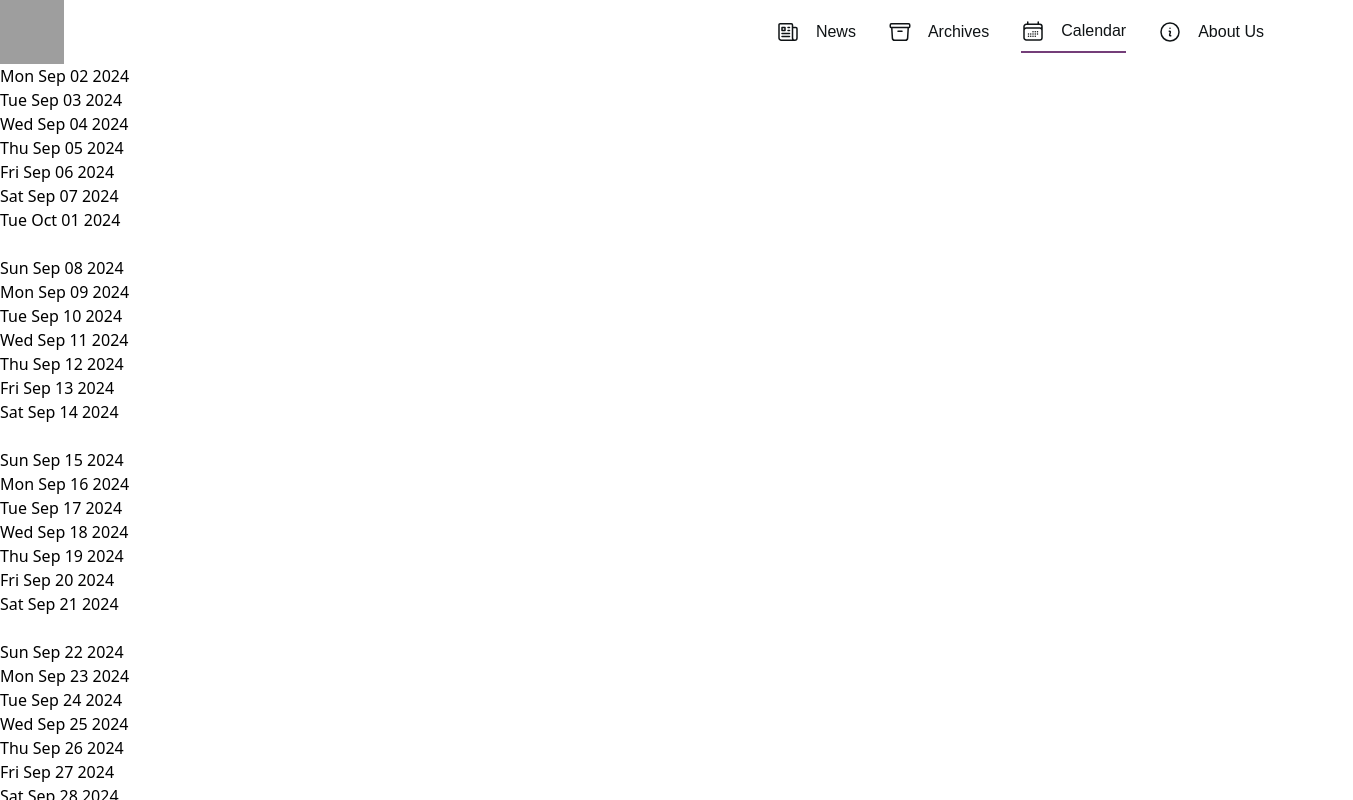
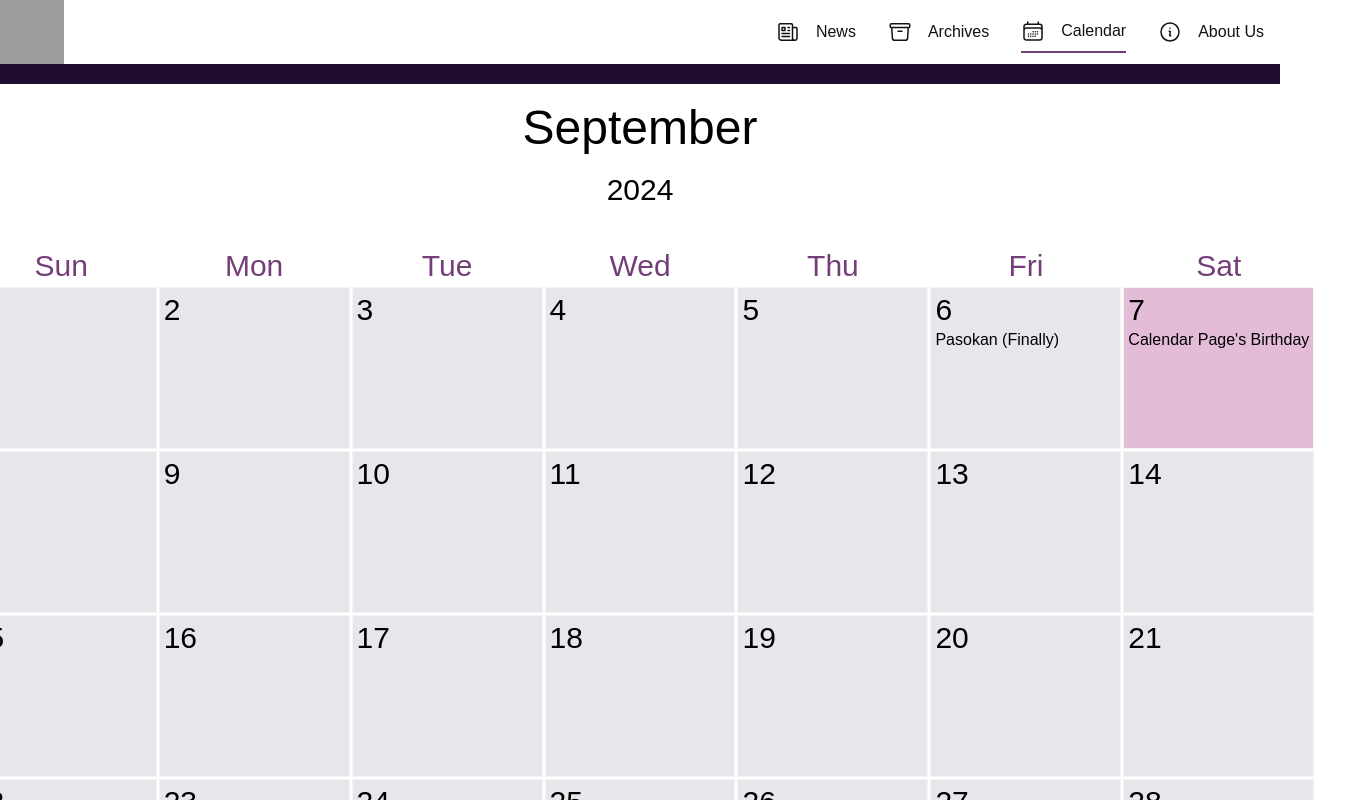
Before and after one commit to ImaginaryLogs/CATCH2T27-Web, a SvelteKit app: page /calendar in a window 1280 px wide. Shown: the top 800 px of the page, 1353 px wide, since content can reach past the window. Built offline with nearby package versions, Linux system fonts and the light colour scheme; grey boxes are pictures that could not be loaded; a web font is replaced by a local one.

Commit message:
Calendar page with auto-formatted pages

```diff
--- a/src/routes/aboutus/VisionMission.svelte
+++ b/src/routes/aboutus/VisionMission.svelte
@@ -2,6 +2,7 @@
   export let title: string; // Required
   export let img: string = "";
   export let bodyText: string;
+
 
   $: titleLowerCase = title.toLocaleLowerCase();
 </script>
--- a/src/routes/calendar/+page.svelte
+++ b/src/routes/calendar/+page.svelte
@@ -3,12 +3,30 @@
     It contains details for all of the events from both the official DLSU calendar and the Important Student-led events.
 -->
 <script lang="ts">
-    export let special_events;
+    export let special_events: {};
+    import DayDropdown from './DayDropdown.svelte';
+
+
+    // Helper functions
+    interface calendarPageEvent {
+        order: number;
+        date: Date;
+        isCurrentMonth: boolean;
+        events: String[];
+    }
 
     interface calendarEvent {
-        order: number;
         date: Date;
-        events: {}
+        events: String[];
+    }
+
+    const createEventList = (date: Date, isCurrentMonth: boolean = false) => {
+        return {
+            "order" : date.getDay(),
+            "date" :  date,
+            "isCurrentMonth": isCurrentMonth,
+            "events": []
+        } as calendarPageEvent
     }
 
     const getLastDay = (date: Date) => {
@@ -29,18 +47,19 @@
         return date;
     }
 
-    const createEventList = (date: Date) => {
-        return {
-            "order" : date.getDay(),
-            "date" :  date,
-            "events": {}
-        } as calendarEvent
+
+    const createEventCurrrentMonth = (date: Date) =>{
+        return createEventList(date, true);
     }
 
+    const dateToday: Date = new Date();
 
-    const dateToday: Date = new Date();
-    //dateToday.setMonth(7)
-    const firstDayOfMonth = new Date(dateToday.getFullYear(), dateToday.getMonth(), 1);
+    const monthToday = dateToday.getMonth();
+
+    const yearToday = dateToday.getFullYear();
+
+    const firstDayOfMonth = new Date(yearToday, monthToday, 1);
+
     const lastDayOfMonth = getLastDay(dateToday);
 
     const previousDaysFromFistDay = (prevDays: number) => {
@@ -51,46 +70,110 @@
         return getSkippedDayFromSetDate(lastDayOfMonth, nextDays);
     }
 
-    let monthPage: Array<Array<calendarEvent>> = Array.from(Array(6), ()=>Array(0));
+    const fillMissingInFirstWeek = (monthPage: Array<Array<calendarPageEvent>>) => {
+        if (hasMissingWeek(monthPage[0]))
+            for (let i = 0; i < firstDayOfMonth.getDay(); i++){
+                monthPage[0].push(createEventList(previousDaysFromFistDay(i + 1)))
+            }
+    }
+
+    const fillMissingInLastWeek = (monthPage: Array<Array<calendarPageEvent>>) => {
+        const lastDayWeekIndex = monthPage
+            .findIndex((week)=>
+                week.some(event => event.date.getTime() === lastDayOfMonth.getTime())
+            )
+
+        if (hasMissingWeek(monthPage[lastDayWeekIndex])) {
+
+            for (let i = 0; i < 6 - lastDayOfMonth.getDay(); i++){
+                let e = nextDaysFromLastDay(i + 1);
+                monthPage[lastDayWeekIndex].push(createEventList(e))
+            }
+        }
+    }
+
+    const hasMissingWeek = (arr: Array<calendarPageEvent>) => {
+        return arr.length < 7;
+    }
+
+    let monthPage: Array<Array<calendarPageEvent>> = Array.from(Array(6), ()=>Array(0));
 
     let datesInCurrentMonth = [...Array(getLastDay(dateToday).getDate()).keys()]
-        .map(n => n + 1)
         .map(createDateObjFromInt)
-        .map(createEventList)
+        .map(createEventCurrrentMonth)
 
     datesInCurrentMonth.forEach((el, i)=>{
         monthPage[getWeekOrderFromDate(el.date)].push(el);
     })
 
 
-    const hasMissingFirstDays: boolean = monthPage[0].length < 7;
-    if (hasMissingFirstDays) {
-        for (let i = 0; i < firstDayOfMonth.getDay(); i++){
-            monthPage[0].push(createEventList(previousDaysFromFistDay(i + 1)))
+    fillMissingInFirstWeek(monthPage)
+
+    fillMissingInLastWeek(monthPage);
+
+    const exampleDate1: Date = new Date();
+    exampleDate1.setDate(6);
+
+    let events: Array<calendarEvent> = [
+        {
+            date: exampleDate1,
+            events: [
+                "Pasokan (Finally)"
+            ]
+        }, {
+            date: dateToday,
+            events: [
+                "Calendar Page's Birthday"
+            ]
         }
-    }
+    ]
 
-    const lastDayWeekIndex = monthPage.findIndex((week)=>
-        week.some(event => event.date.getTime() === lastDayOfMonth.getTime())
-    )
-    const hasMissingLastDays: boolean = monthPage[lastDayWeekIndex].length < 7;
-
-    if (hasMissingLastDays) {
-        for (let i = 0; i < 6 - lastDayOfMonth.getDay(); i++){
-            let e = nextDaysFromLastDay(i + 1);
-            monthPage[lastDayWeekIndex].push(createEventList(e))
-        }
-    }
+    events.forEach((event)=>{
+       monthPage.forEach(week => {
+            week.forEach(
+                day => {
+                    if (day.date.toDateString() === event.date.toDateString())
+                        day.events.push(...event.events);
+                }
+            )
+       })
+    })
 
 
-    console.log(monthPage);
+    $: strDays = [
+        "Sun",
+        "Mon",
+        "Tue",
+        "Wed",
+        "Thu",
+        "Fri",
+        "Sat"
+    ]
+
 </script>
 
-{#each monthPage as weekPage}
-    {#each weekPage as dayPage}
-        <p>{dayPage.date.toDateString()}</p>
-    {/each}
-    <br />
-{/each}
+<div class="bg-dark-purple justify-center flex">
+    <div class="p-5 rounded-md flex flex-col items-center gap-5 bg-white flex-shrink-0 m-5 relative">
+        <h1 class="text-5xl text-center font-head">{dateToday.toLocaleString('default', {month: 'long'})}</h1>
+        <h2 class="text-3xl text-center font-subhead">{yearToday}</h2>
+        <div class="justify-center relative ">
+            <div class="grid grid-cols-7 gap-1 p-5">
+                {#each strDays as strDay}
+                    <li class="list-none text-center m-0 p-0 text-3xl text-purple font-subhead">{strDay}</li>
+                {/each}
 
+                {#each monthPage as weekPage}
+                    {#each weekPage as dayPage}
+                        <DayDropdown
+                            date = {dayPage.date}
+                            isCurrentMonth = {dayPage.isCurrentMonth}
+                            isToday = {dayPage.date.toDateString() === dateToday.toDateString()}
+                            events = {dayPage.events}
+                        />
+                    {/each}
+                {/each}
+            </div>
+        </div>
+    </div>
+</div>
 <p></p>
--- /dev/null
+++ b/src/routes/calendar/DayDropdown.svelte
@@ -0,0 +1,30 @@
+<script lang="ts">
+
+
+    export let date: Date;
+    export let isCurrentMonth: boolean;
+    export let events: String[];
+    export let isToday: boolean;
+    $: dayWithinMonth = isCurrentMonth ? "outline bg-gray-200" : "bg-gray-500";
+    $: dayToday = isToday ? "bg-light-purple" : "";
+  </script>
+
+<div class= " {dayWithinMonth} {dayToday} outline-1 outline-gray-100 justify-center p-1 min-h-40 min-w-40  ">
+
+    <div class="flex flex-col font-subhead">
+      <div class="text-3xl">
+        {date.getDate()}
+      </div>
+      <div class="flex">
+        <ul>
+          {#each events as event}
+            <li class="text-wrap text-left text">
+              {event}
+            </li>
+          {/each}
+        </ul>
+      </div>
+    </div>
+
+
+</div>
```
